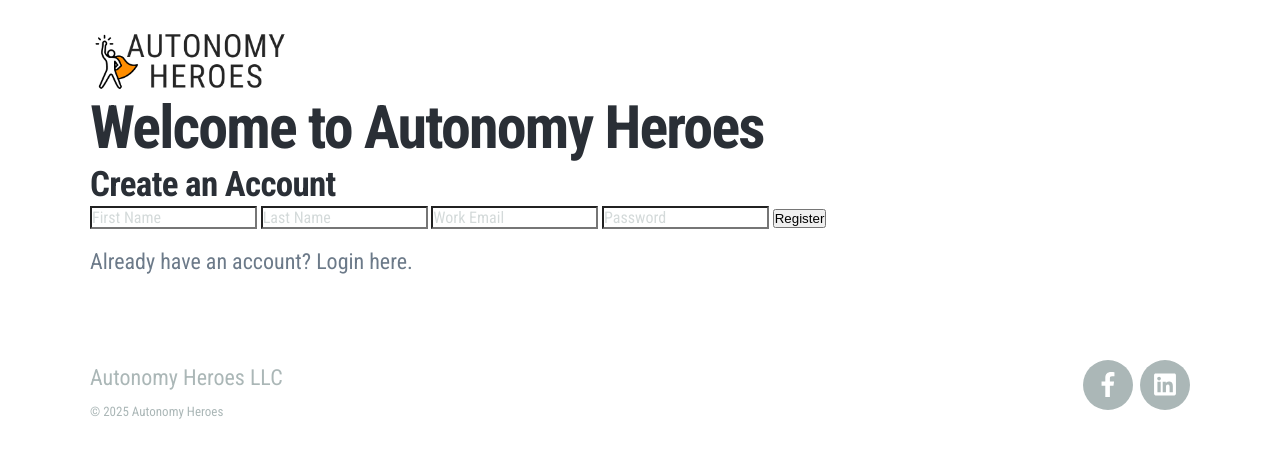
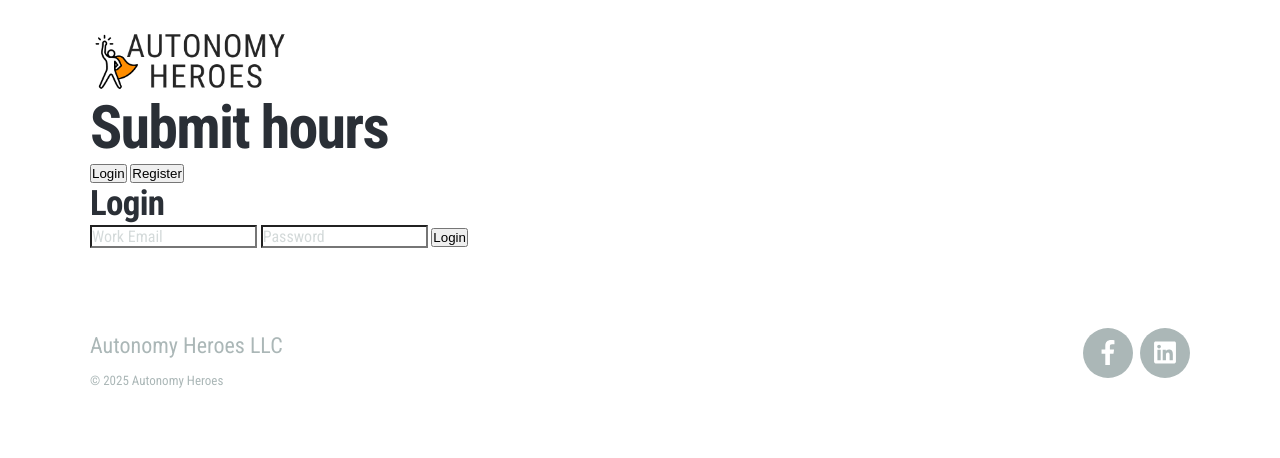
Before and after one commit to Kiril3l5/hours-autonomyheroes, a Jekyll site: the page built from index.html, in a window 1280 px wide. Shown: the top 458 px of the page. Built offline with Jekyll 4.4.1, drawn with Linux system fonts in a browser that asks for light colours; nearby versions of some CDN libraries; comment, search, counter and statistics services are not loaded.

Commit message:
Update index.html

```diff
--- a/index.html
+++ b/index.html
@@ -17,29 +17,33 @@
   <script src="https://www.gstatic.com/firebasejs/9.14.0/firebase-firestore-compat.js"></script>
 </head>
 <body>
-  <div class="wrap">
-    <h1 class="title">Welcome to Autonomy Heroes</h1>
+  <div class="wrap form-page">
+    <h1 class="title">Submit hours</h1>
 
     <div class="form-container">
-      <!-- Register Form -->
-      <form id="register-form" class="form">
-        <h2 class="form-title">Create an Account</h2>
-        <input type="text" id="first-name" class="input-field" placeholder="First Name" required>
-        <input type="text" id="last-name" class="input-field" placeholder="Last Name" required>
-        <input type="email" id="work-email" class="input-field" placeholder="Work Email" required>
-        <input type="password" id="password" class="input-field" placeholder="Password" required>
-        <button type="button" class="btn btn-primary" onclick="registerUser()">Register</button>
-      </form>
+      <!-- Toggle Buttons -->
+      <div class="button-group">
+        <button id="show-login" class="btn btn-primary active" onclick="showLoginForm()">Login</button>
+        <button id="show-register" class="btn btn-secondary" onclick="showRegisterForm()">Register</button>
+      </div>
 
       <!-- Login Form -->
-      <form id="login-form" class="form" style="display:none;">
+      <form id="login-form" class="form">
         <h2 class="form-title">Login</h2>
         <input type="email" id="login-email" class="input-field" placeholder="Work Email" required>
         <input type="password" id="login-password" class="input-field" placeholder="Password" required>
         <button type="button" class="btn btn-primary" onclick="loginUser()">Login</button>
       </form>
 
-      <p id="toggle-form" class="toggle-text" onclick="toggleForm()">Already have an account? Login here.</p>
+      <!-- Register Form -->
+      <form id="register-form" class="form" style="display:none;">
+        <h2 class="form-title">Create an Account</h2>
+        <input type="text" id="first-name" class="input-field" placeholder="First Name" required>
+        <input type="text" id="last-name" class="input-field" placeholder="Last Name" required>
+        <input type="email" id="work-email" class="input-field" placeholder="Work Email" required>
+        <input type="password" id="password" class="input-field" placeholder="Password" required>
+        <button type="button" class="btn btn-secondary" onclick="registerUser()">Register</button>
+      </form>
     </div>
   </div>
 
@@ -60,20 +64,18 @@
     const db = firebase.firestore();
 
     // Toggle between Login and Register forms
-    function toggleForm() {
-      const registerForm = document.getElementById('register-form');
-      const loginForm = document.getElementById('login-form');
-      const toggleText = document.getElementById('toggle-form');
+    function showLoginForm() {
+      document.getElementById('login-form').style.display = 'block';
+      document.getElementById('register-form').style.display = 'none';
+      document.getElementById('show-login').classList.add('active');
+      document.getElementById('show-register').classList.remove('active');
+    }
 
-      if (registerForm.style.display === 'none') {
-        registerForm.style.display = 'block';
-        loginForm.style.display = 'none';
-        toggleText.innerText = 'Already have an account? Login here.';
-      } else {
-        registerForm.style.display = 'none';
-        loginForm.style.display = 'block';
-        toggleText.innerText = 'Need an account? Register here.';
-      }
+    function showRegisterForm() {
+      document.getElementById('login-form').style.display = 'none';
+      document.getElementById('register-form').style.display = 'block';
+      document.getElementById('show-login').classList.remove('active');
+      document.getElementById('show-register').classList.add('active');
     }
 
     // Register User
@@ -86,10 +88,14 @@
       auth.createUserWithEmailAndPassword(email, password)
         .then(userCredential => {
           const user = userCredential.user;
+          const registrationDate = new Date().toISOString();
+
           return db.collection('users').doc(user.uid).set({
             firstName,
             lastName,
-            email
+            email,
+            registrationDate,
+            hours: [] // Initialize with an empty array to store hours submissions
           });
         })
         .then(() => {
```
